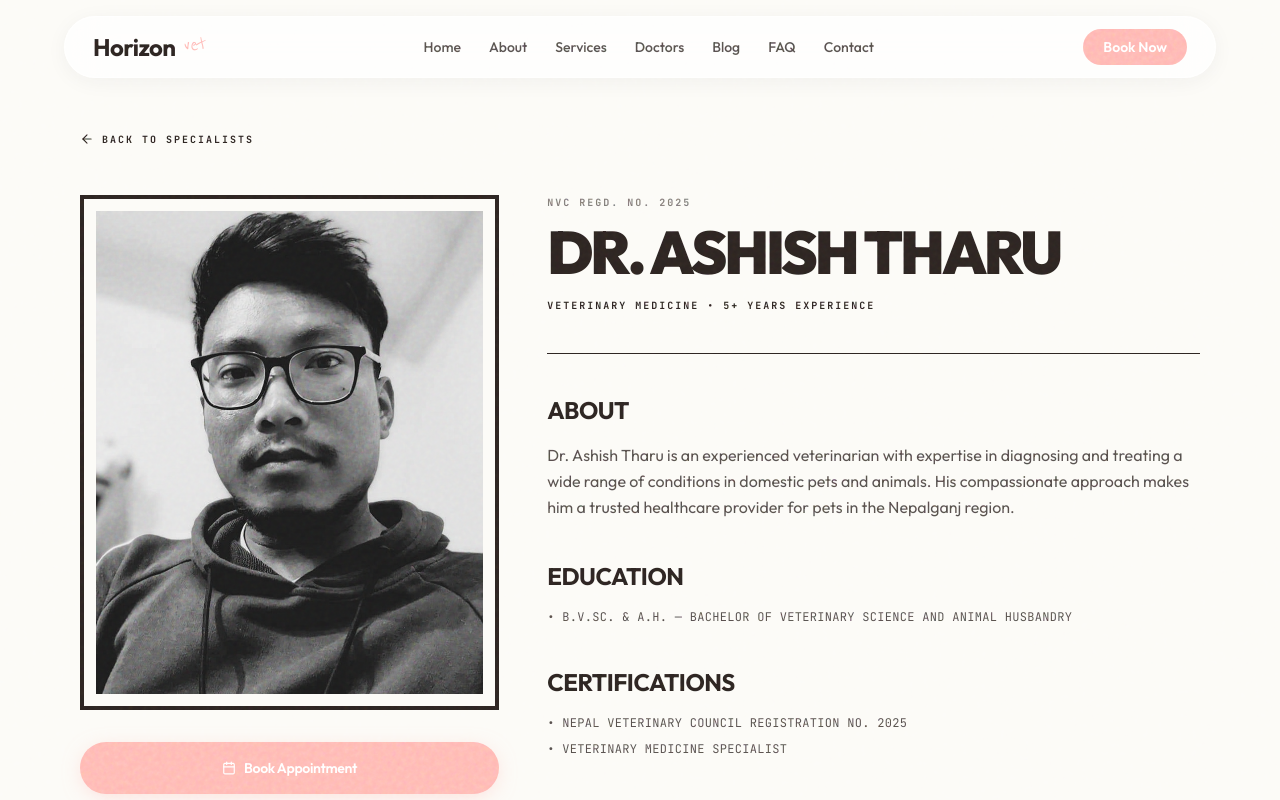
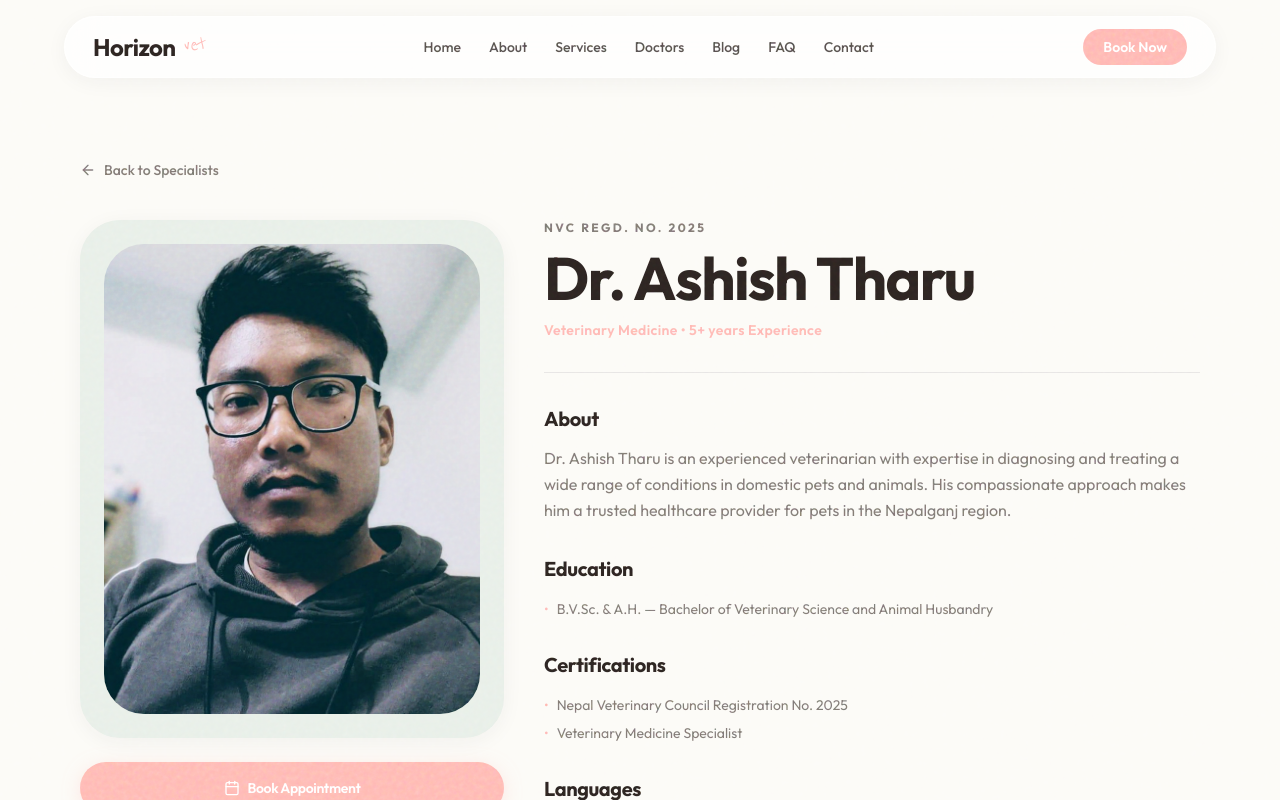
Before and after one commit to asynctharu/horizon_vet_clinic, a React (Vite) app: page /doctors/dr-ashish-tharu in a window 1280 px wide. Shown: the top 800 px of the page. Built offline with nearby package versions, Linux system fonts and the light colour scheme; the HTML template or start-up script is replaced by a standard one.

Commit message:
Changes
Co-authored-by: asynctharu <156585165+asynctharu@users.noreply.github.com>

```diff
--- a/src/pages/DoctorDetail.tsx
+++ b/src/pages/DoctorDetail.tsx
@@ -13,6 +13,7 @@ const doctors = [
     experience: "8+ years",
     languages: ["Nepali", "Hindi", "English"],
     bio: "Dr. Shiva Prasad Bhusal is a highly skilled veterinary surgeon specializing in orthopedic surgery, castration, spaying, and advanced surgical procedures for pets and livestock. With his M.V.Sc. degree and extensive experience, he brings expert surgical care to Horizon Vet Clinic.",
+    bgTint: "bg-[#FFE4E1]",
   },
   {
     id: "dr-ashish-tharu",
@@ -25,6 +26,7 @@ const doctors = [
     experience: "5+ years",
     languages: ["Nepali", "Hindi", "English", "Tharu"],
     bio: "Dr. Ashish Tharu is an experienced veterinarian with expertise in diagnosing and treating a wide range of conditions in domestic pets and animals. His compassionate approach makes him a trusted healthcare provider for pets in the Nepalganj region.",
+    bgTint: "bg-[#E8EFE8]",
   },
 ];
 
@@ -34,64 +36,64 @@ const DoctorDetail = () => {
 
   if (!doctor) {
     return (
-      <main className="bg-background pt-32 pb-24 px-6 text-center min-h-screen">
-        <h1 className="display-font text-4xl font-bold uppercase mb-8">Doctor Not Found</h1>
+      <main className="bg-background pt-40 pb-24 px-6 text-center min-h-screen">
+        <h1 className="display-font text-4xl font-bold mb-8 text-foreground">Doctor Not Found</h1>
         <Link to="/doctors" className="btn-primary">View All Doctors</Link>
       </main>
     );
   }
 
   return (
-    <main className="bg-background">
-      <section className="pt-32 pb-16 px-6 md:px-12 lg:px-20 section-border">
+    <main className="bg-background relative overflow-x-hidden">
+      <section className="pt-40 pb-12 px-6 md:px-12 lg:px-20">
         <div className="max-w-7xl mx-auto">
-          <Link to="/doctors" className="inline-flex items-center gap-2 mono-label mb-12 hover:line-through">
-            <ArrowLeft className="w-3.5 h-3.5" /> Back to Specialists
+          <Link to="/doctors" className="inline-flex items-center gap-2 text-sm font-medium text-muted-foreground hover:text-[#FFB7B2] mb-10 transition-colors">
+            <ArrowLeft className="w-4 h-4" /> Back to Specialists
           </Link>
 
-          <div className="grid lg:grid-cols-5 gap-12">
+          <div className="grid lg:grid-cols-5 gap-10">
             <div className="lg:col-span-2">
-              <div className="border-4 border-foreground p-3 mb-8">
-                <img src={doctor.image} alt={doctor.name} className="w-full aspect-[4/5] object-cover grayscale" />
+              <div className={`${doctor.bgTint} card-rounded p-6 mb-6 soft-shadow`}>
+                <img src={doctor.image} alt={doctor.name} className="w-full aspect-[4/5] object-cover card-rounded" />
               </div>
               <Link to="/appointment" className="btn-primary w-full">
-                <Calendar className="w-3.5 h-3.5" /> Book Appointment
+                <Calendar className="w-4 h-4" /> Book Appointment
               </Link>
             </div>
 
-            <div className="lg:col-span-3 space-y-10">
+            <div className="lg:col-span-3 space-y-8">
               <div>
-                <span className="mono-label opacity-60 block mb-3">{doctor.registration}</span>
-                <h1 className="display-font text-5xl md:text-6xl font-black uppercase tracking-tighter leading-[0.9] mb-4">{doctor.name}</h1>
-                <p className="mono-label">{doctor.specialty} • {doctor.experience} Experience</p>
+                <span className="text-xs font-bold tracking-[0.2em] uppercase text-muted-foreground block mb-3">{doctor.registration}</span>
+                <h1 className="display-font text-4xl md:text-5xl lg:text-6xl font-bold tracking-tight leading-[1.05] mb-3 text-foreground">{doctor.name}</h1>
+                <p className="text-sm font-semibold text-[#FFB7B2] tracking-wide">{doctor.specialty} • {doctor.experience} Experience</p>
               </div>
 
-              <div className="h-px bg-foreground" />
+              <div className="h-px bg-stone-200" />
 
               <div>
-                <h2 className="display-font text-2xl font-bold uppercase mb-4">About</h2>
-                <p className="text-base leading-relaxed opacity-80">{doctor.bio}</p>
+                <h2 className="display-font text-xl font-bold mb-3 text-foreground">About</h2>
+                <p className="text-base leading-relaxed text-muted-foreground">{doctor.bio}</p>
               </div>
 
               <div>
-                <h2 className="display-font text-2xl font-bold uppercase mb-4">Education</h2>
-                <ul className="space-y-2 mono-font text-[12px] uppercase tracking-wide opacity-80">
-                  {doctor.education.map((e) => <li key={e}>• {e}</li>)}
+                <h2 className="display-font text-xl font-bold mb-4 text-foreground">Education</h2>
+                <ul className="space-y-2 text-sm text-muted-foreground">
+                  {doctor.education.map((e) => <li key={e} className="flex gap-2"><span className="text-[#FFB7B2]">•</span> {e}</li>)}
                 </ul>
               </div>
 
               <div>
-                <h2 className="display-font text-2xl font-bold uppercase mb-4">Certifications</h2>
-                <ul className="space-y-2 mono-font text-[12px] uppercase tracking-wide opacity-80">
-                  {doctor.certifications.map((c) => <li key={c}>• {c}</li>)}
+                <h2 className="display-font text-xl font-bold mb-4 text-foreground">Certifications</h2>
+                <ul className="space-y-2 text-sm text-muted-foreground">
+                  {doctor.certifications.map((c) => <li key={c} className="flex gap-2"><span className="text-[#FFB7B2]">•</span> {c}</li>)}
                 </ul>
               </div>
 
               <div>
-                <h2 className="display-font text-2xl font-bold uppercase mb-4">Languages</h2>
-                <div className="flex flex-wrap gap-3">
+                <h2 className="display-font text-xl font-bold mb-4 text-foreground">Languages</h2>
+                <div className="flex flex-wrap gap-2">
                   {doctor.languages.map((l) => (
-                    <span key={l} className="mono-label border border-foreground px-4 py-2">{l}</span>
+                    <span key={l} className="text-xs font-semibold px-4 py-2 pill-rounded bg-[#FDFCF8] border border-stone-200">{l}</span>
                   ))}
                 </div>
               </div>
```
